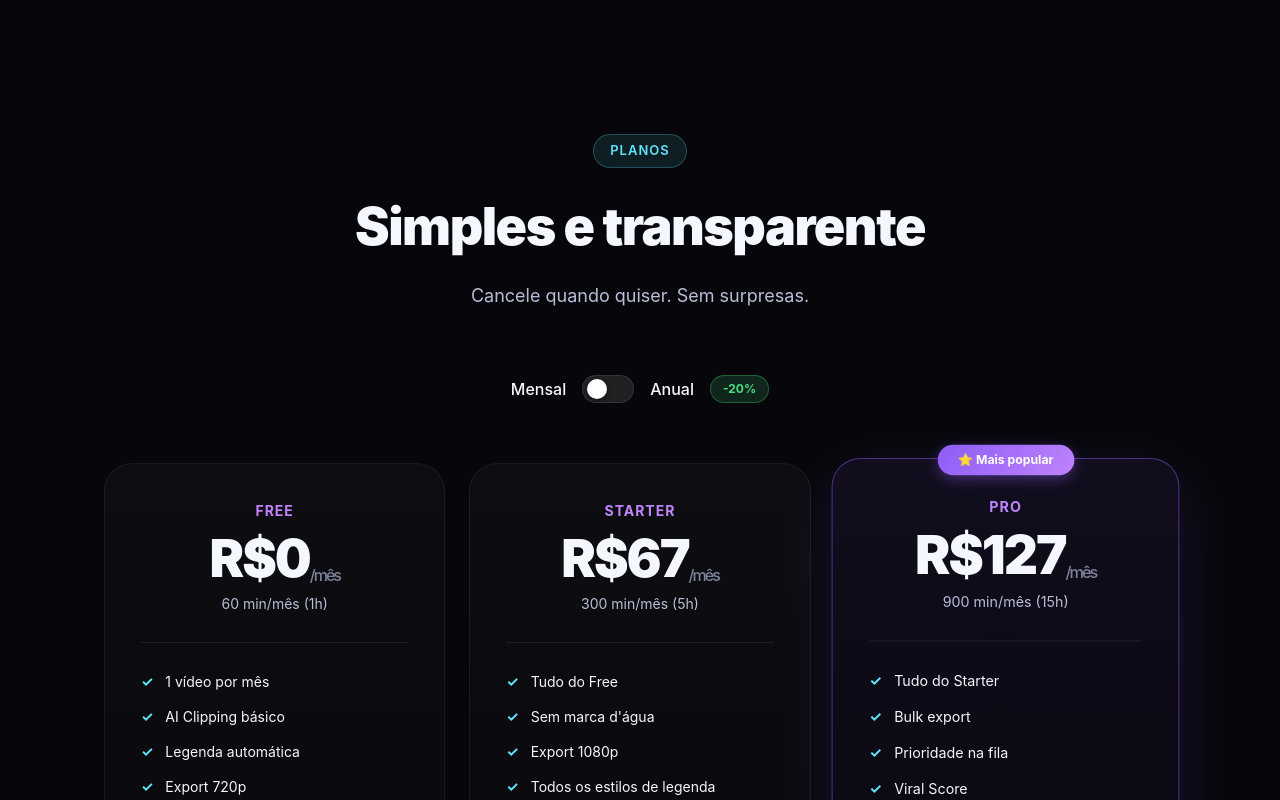
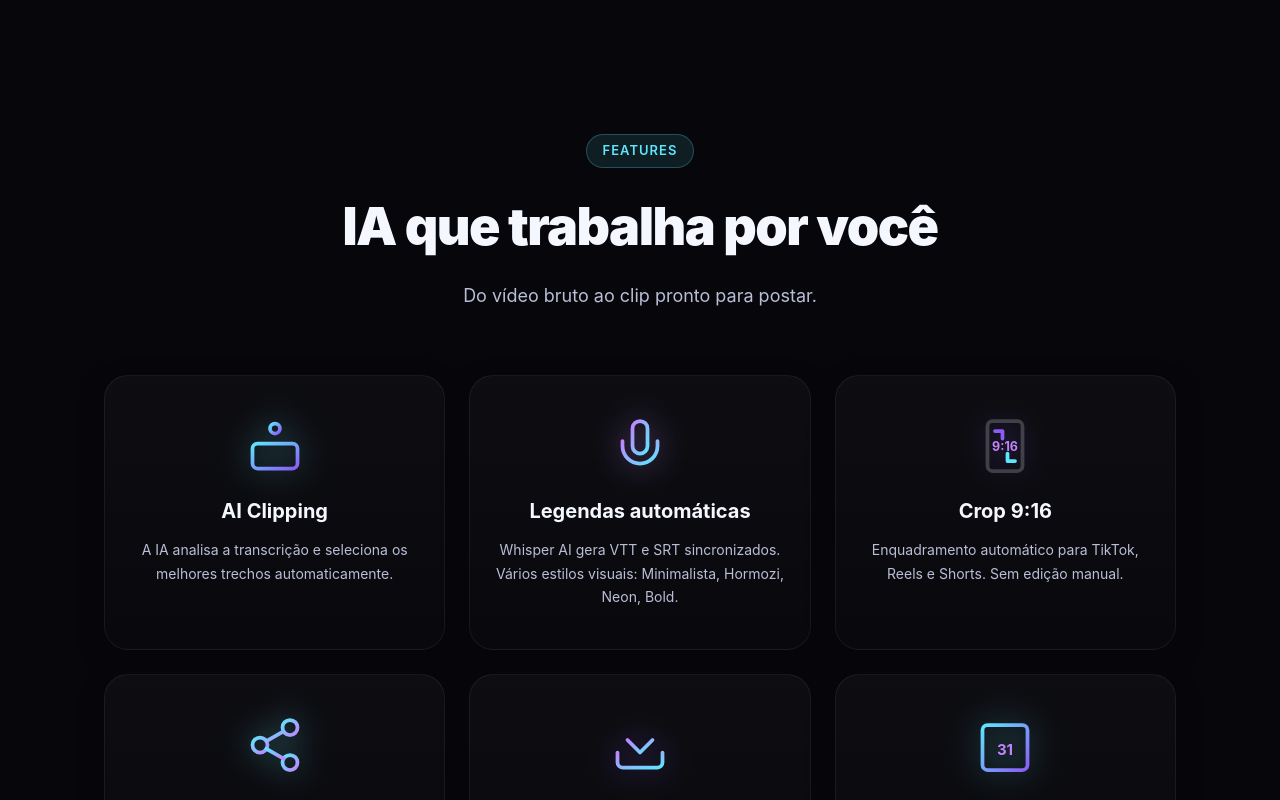
Before and after one commit to joselitosimplicio29-cyber/klipora-app, a Next.js app: page / in a window 1280 px wide. Shown: the part 1840-2640 px from the top of the page. Built offline with nearby package versions, Linux system fonts and the light colour scheme.

Commit message:
feat(ui): add 6 modern svg feat cards in premium layout

```diff
--- a/app/page.tsx
+++ b/app/page.tsx
@@ -55,6 +55,11 @@ export default function Landing() {
         .src-main{background:rgba(139,92,246,.15);color:#C084FC;border:1px solid rgba(139,92,246,.3)}
         .src-good{background:rgba(74,222,128,.15);color:#4ade80;border:1px solid rgba(74,222,128,.3)}
         .src-beta{background:rgba(251,191,36,.15);color:#fbbf24;border:1px solid rgba(251,191,36,.3)}
+        .feats{display:grid;grid-template-columns:repeat(auto-fit,minmax(300px,1fr));gap:24px;margin-bottom:64px}
+        .feat{padding:40px 24px;border-radius:24px;border:1px solid rgba(255,255,255,.06);background:linear-gradient(180deg,rgba(255,255,255,.03),rgba(255,255,255,.01));backdrop-filter:blur(10px);transition:all 300ms ease;box-shadow:0 10px 30px rgba(0,0,0,0.2);display:flex;flex-direction:column;align-items:center;text-align:center}
+        .feat:hover{transform:translateY(-5px);border-color:rgba(139,92,246,.3);box-shadow:0 20px 40px rgba(0,0,0,0.4),0 0 20px rgba(139,92,246,.1);background:linear-gradient(180deg,rgba(139,92,246,.05),rgba(255,255,255,.01))}
+        .feat h3{font-size:20px;font-weight:700;margin-bottom:12px;color:#F5F7FF}
+        .feat p{font-size:14px;color:#B8BED6;line-height:1.7}
         .toggle-row{display:flex;align-items:center;gap:16px;justify-content:center;margin-bottom:60px;font-size:16px;font-weight:500}
         .tog{position:relative;width:52px;height:28px}
         .tog input{opacity:0;width:0;height:0;position:absolute}
@@ -198,6 +203,85 @@ export default function Landing() {
         </div>
       </section>
 
+      <section className="animate" style={{ textAlign: "center" } as React.CSSProperties}>
+        <div className="sec-badge">Features</div>
+        <h2 className="sec-title">IA que trabalha por você</h2>
+        <p className="sec-sub">Do vídeo bruto ao clip pronto para postar.</p>
+        <div className="feats">
+          {[
+            {
+              icon: (
+                <svg width="60" height="60" viewBox="0 0 24 24" fill="none" stroke="url(#bot-grad)" strokeWidth="1.5" strokeLinecap="round" strokeLinejoin="round" style={{filter:"drop-shadow(0 0 16px rgba(94,230,255,0.6))", marginBottom: 20}}>
+                  <defs><linearGradient id="bot-grad" x1="0%" y1="0%" x2="100%" y2="100%"><stop offset="0%" stopColor="#5EE6FF" /><stop offset="100%" stopColor="#8B5CF6" /></linearGradient></defs>
+                  <rect x="3" y="11" width="18" height="10" rx="2"></rect><circle cx="12" cy="5" r="2"></circle><path d="M12 7v4"></path>
+                  <line x1="8" y1="16" x2="8" y2="16" strokeWidth="2"></line><line x1="16" y1="16" x2="16" y2="16" strokeWidth="2"></line>
+                </svg>
+              ),
+              title: "AI Clipping", desc: "A IA analisa a transcrição e seleciona os melhores trechos automaticamente."
+            },
+            {
+              icon: (
+                <svg width="60" height="60" viewBox="0 0 24 24" fill="none" stroke="url(#mic2-grad)" strokeWidth="1.5" strokeLinecap="round" strokeLinejoin="round" style={{filter:"drop-shadow(0 0 16px rgba(192,132,252,0.6))", marginBottom: 20}}>
+                  <defs><linearGradient id="mic2-grad" x1="0%" y1="0%" x2="100%" y2="100%"><stop offset="0%" stopColor="#C084FC" /><stop offset="100%" stopColor="#5EE6FF" /></linearGradient></defs>
+                  <path d="M12 2a3 3 0 0 0-3 3v7a3 3 0 0 0 6 0V5a3 3 0 0 0-3-3z"></path><path d="M19 10v2a7 7 0 0 1-14 0v-2"></path>
+                  <line x1="12" y1="19" x2="12" y2="22"></line><line x1="8" y1="22" x2="16" y2="22"></line>
+                  <path d="M15 3h4" strokeDasharray="2 2"></path><path d="M17 7h2" strokeDasharray="2 2"></path>
+                </svg>
+              ),
+              title: "Legendas automáticas", desc: "Whisper AI gera VTT e SRT sincronizados. Vários estilos visuais: Minimalista, Hormozi, Neon, Bold."
+            },
+            {
+              icon: (
+                <svg width="60" height="60" viewBox="0 0 24 24" fill="none" stroke="url(#crop-grad)" strokeWidth="1.5" strokeLinecap="round" strokeLinejoin="round" style={{filter:"drop-shadow(0 0 16px rgba(139,92,246,0.6))", marginBottom: 20}}>
+                  <defs><linearGradient id="crop-grad" x1="0%" y1="0%" x2="100%" y2="100%"><stop offset="0%" stopColor="#8B5CF6" /><stop offset="100%" stopColor="#5EE6FF" /></linearGradient></defs>
+                  <rect x="5" y="2" width="14" height="20" rx="2" stroke="rgba(255,255,255,0.2)"></rect>
+                  <path d="M8 6h3v3" stroke="#8B5CF6"></path><path d="M16 18h-3v-3" stroke="#5EE6FF"></path>
+                  <text x="12" y="14" fill="#C084FC" stroke="none" fontSize="5" fontWeight="bold" textAnchor="middle">9:16</text>
+                </svg>
+              ),
+              title: "Crop 9:16", desc: "Enquadramento automático para TikTok, Reels e Shorts. Sem edição manual."
+            },
+            {
+              icon: (
+                <svg width="60" height="60" viewBox="0 0 24 24" fill="none" stroke="url(#share-grad)" strokeWidth="1.5" strokeLinecap="round" strokeLinejoin="round" style={{filter:"drop-shadow(0 0 16px rgba(94,230,255,0.6))", marginBottom: 20}}>
+                  <defs><linearGradient id="share-grad" x1="0%" y1="0%" x2="100%" y2="100%"><stop offset="0%" stopColor="#5EE6FF" /><stop offset="100%" stopColor="#C084FC" /></linearGradient></defs>
+                  <circle cx="18" cy="5" r="3"></circle><circle cx="6" cy="12" r="3"></circle><circle cx="18" cy="19" r="3"></circle>
+                  <line x1="8.59" y1="13.51" x2="15.42" y2="17.49"></line><line x1="15.41" y1="6.51" x2="8.59" y2="10.49"></line>
+                </svg>
+              ),
+              title: "Share Pack", desc: "Cada clip vem com legenda curta/longa, 3 hooks e 10 hashtags gerados por IA."
+            },
+            {
+              icon: (
+                <svg width="60" height="60" viewBox="0 0 24 24" fill="none" stroke="url(#exp-grad)" strokeWidth="1.5" strokeLinecap="round" strokeLinejoin="round" style={{filter:"drop-shadow(0 0 16px rgba(139,92,246,0.6))", marginBottom: 20}}>
+                  <defs><linearGradient id="exp-grad" x1="0%" y1="0%" x2="100%" y2="100%"><stop offset="0%" stopColor="#C084FC" /><stop offset="100%" stopColor="#5EE6FF" /></linearGradient></defs>
+                  <path d="M21 15v4a2 2 0 0 1-2 2H5a2 2 0 0 1-2-2v-4"></path>
+                  <polyline points="7 10 12 15 17 10"></polyline><line x1="12" y1="15" x2="12" y2="3"></line>
+                </svg>
+              ),
+              title: "Export em lote", desc: "Baixe todos os clips de uma vez com VTT e SRT inclusos."
+            },
+            {
+              icon: (
+                <svg width="60" height="60" viewBox="0 0 24 24" fill="none" stroke="url(#cal-grad)" strokeWidth="1.5" strokeLinecap="round" strokeLinejoin="round" style={{filter:"drop-shadow(0 0 16px rgba(94,230,255,0.6))", marginBottom: 20}}>
+                  <defs><linearGradient id="cal-grad" x1="0%" y1="0%" x2="100%" y2="100%"><stop offset="0%" stopColor="#5EE6FF" /><stop offset="100%" stopColor="#8B5CF6" /></linearGradient></defs>
+                  <rect x="3" y="4" width="18" height="18" rx="2" ry="2"></rect>
+                  <line x1="16" y1="2" x2="16" y2="6"></line><line x1="8" y1="2" x2="8" y2="6"></line><line x1="3" y1="10" x2="21" y2="10"></line>
+                  <text x="12" y="16" fill="#C084FC" stroke="none" fontSize="6" fontWeight="bold" textAnchor="middle">31</text>
+                </svg>
+              ),
+              title: "Agendamento", desc: "Publique ou agende direto para YouTube Shorts, Instagram/TikTok em breve."
+            },
+          ].map((f, i) => (
+            <div key={i} className="feat">
+              {f.icon}
+              <h3>{f.title}</h3>
+              <p>{f.desc}</p>
+            </div>
+          ))}
+        </div>
+      </section>
+
       <section id="precos" className="animate" style={{ textAlign: "center" } as React.CSSProperties}>
         <div className="sec-badge">Planos</div>
         <h2 className="sec-title">Simples e transparente</h2>
```
